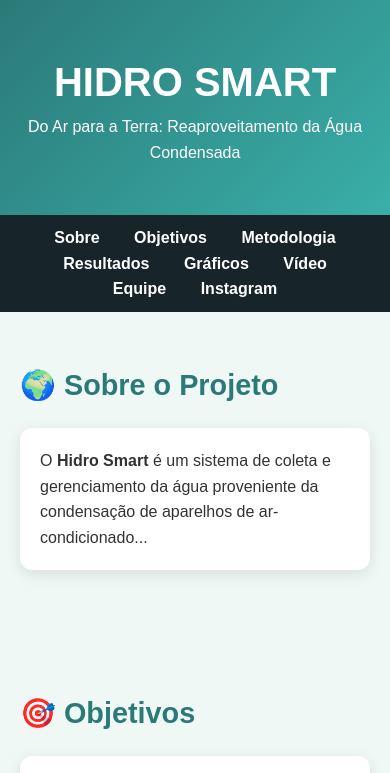
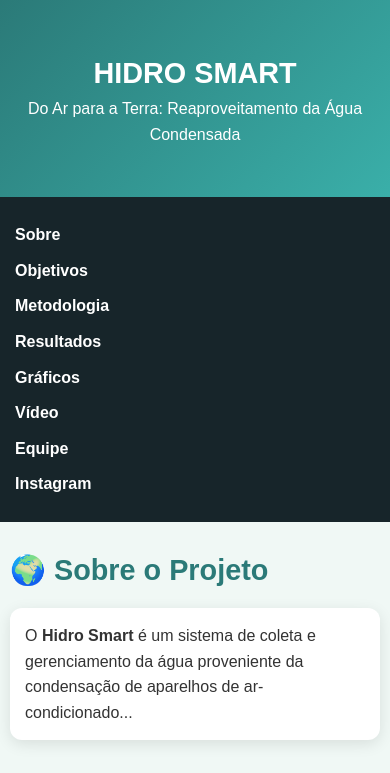
Before and after one commit to dreysantos/fecitesc-2g, a plain HTML site: page index.html in a window 390 px wide. Shown: the top 773 px of the page. Drawn offline with nearby package versions, Linux system fonts and the light colour scheme.

Commit message:
Update style.css

```diff
--- a/assets/css/style.css
+++ b/assets/css/style.css
@@ -16,9 +16,7 @@ body {
     line-height: 1.6;
 }
 
-
 /* Cabeçalho */
-
 header {
     background: linear-gradient(135deg, #2b7a78, #3aafa9);
     color: white;
@@ -30,9 +28,7 @@ header h1 {
     font-size: 2.5rem;
 }
 
-
 /* Menu de Navegação */
-
 nav {
     background: #17252a;
     padding: 10px;
@@ -54,9 +50,7 @@ nav a:hover {
     color: #3aafa9;
 }
 
-
 /* Seções */
-
 section {
     padding: 50px 20px;
     max-width: 1000px;
@@ -69,9 +63,7 @@ section h2 {
     font-size: 1.8rem;
 }
 
-
 /* Cartões de conteúdo */
-
 .card {
     background: white;
     border-radius: 12px;
@@ -85,9 +77,7 @@ section h2 {
     transform: scale(1.02);
 }
 
-
 /* Botão padrão */
-
 .btn {
     display: inline-block;
     padding: 10px 20px;
@@ -103,16 +93,12 @@ section h2 {
     background: #2b7a78;
 }
 
-
 /* Canvas (Gráficos) */
-
 canvas {
     max-width: 100%;
 }
 
-
 /* Rodapé */
-
 footer {
     background: #17252a;
     color: white;
@@ -121,9 +107,7 @@ footer {
     margin-top: 40px;
 }
 
-
 /* Seção Instagram */
-
 #instagram h2 {
     text-align: center;
 }
@@ -132,3 +116,76 @@ footer {
     font-size: 1.1rem;
     margin-bottom: 10px;
 }
+
+/* Estilos Responsivos */
+@media (max-width: 768px) {
+    /* Ajustar a fonte do título no cabeçalho */
+    header h1 {
+        font-size: 2rem;
+    }
+
+    /* Reduzir o padding e o espaçamento das seções */
+    section {
+        padding: 30px 15px;
+    }
+
+    /* Ajustar os links da navegação para ficarem em uma coluna */
+    nav {
+        text-align: left;
+        padding: 15px;
+    }
+
+    nav a {
+        display: block;
+        margin: 10px 0;
+        text-align: left;
+    }
+
+    /* Ajustar o layout dos cartões */
+    .card {
+        margin: 15px 0;
+        padding: 15px;
+    }
+
+    /* Ajustar o botão */
+    .btn {
+        width: 100%;
+        text-align: center;
+    }
+
+    /* Ajustar o tamanho do vídeo para telas menores */
+    video {
+        width: 100%;
+        max-width: 480px; /* Reduzindo o tamanho do vídeo */
+        height: auto;
+        margin: 20px 0;
+    }
+}
+
+@media (max-width: 480px) {
+    /* Ajustar ainda mais para telas pequenas */
+    header h1 {
+        font-size: 1.8rem;
+    }
+
+    /* Ajustar o layout das seções para telas pequenas */
+    section {
+        padding: 25px 10px;
+    }
+
+    /* Ajustar o layout do menu de navegação */
+    nav a {
+        margin: 10px 0;
+    }
+
+    /* Ajustar a seção Instagram */
+    #instagram p {
+        font-size: 1rem;
+    }
+
+    /* Ajustar o tamanho do vídeo para telas pequenas */
+    video {
+        max-width: 90%; /* Reduz ainda mais o vídeo em telas muito pequenas */
+        height: auto;
+    }
+}
```
